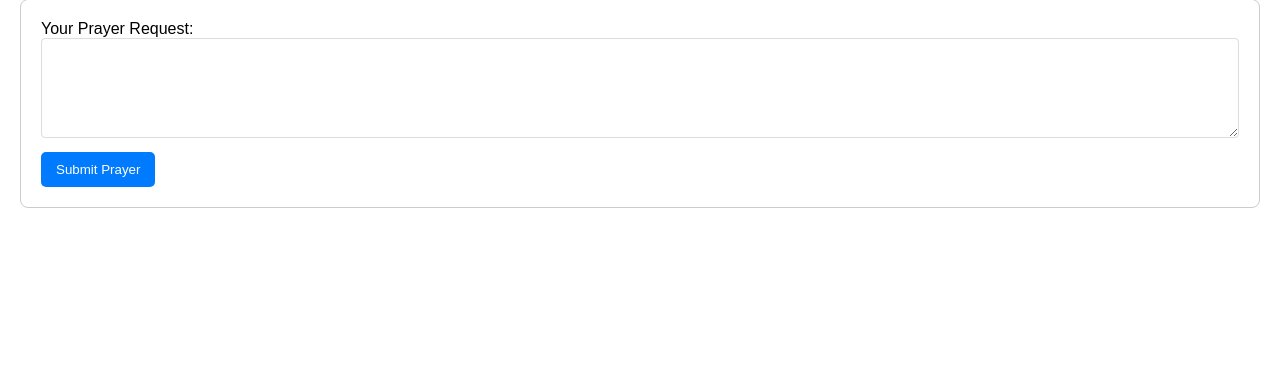
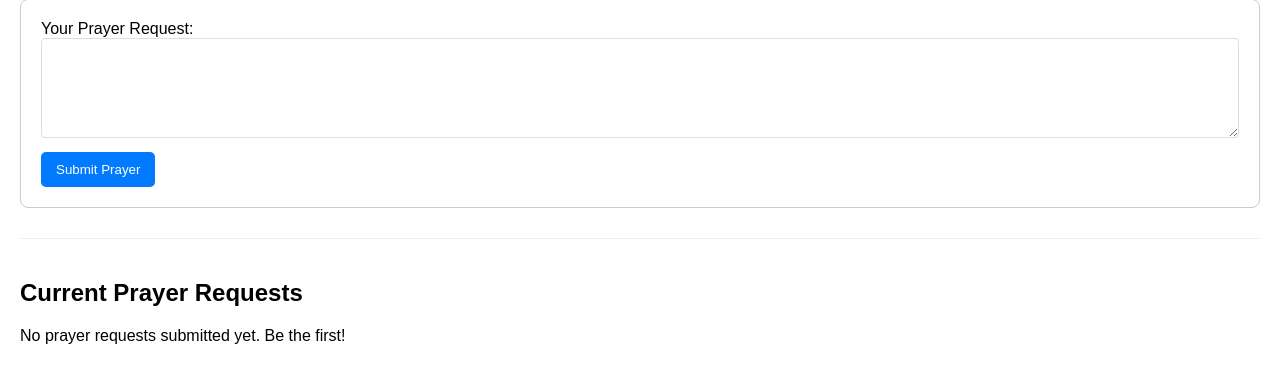
Before and after one commit to dwightwpursuit/prayer_hub_project, a Flask app: template templates/home.html in a window 1280 px wide. Shown: the part 177-560 px from the top of the page. Run offline with Flask 3, Linux system fonts and the light colour scheme; the template is opened without the code that fills it, so the values that code supplies are empty.

Commit message:
Feature: Display submitted prayer requests on homepage and implemented redirect after submission

```diff
--- a/app.py
+++ b/app.py
@@ -1,25 +1,28 @@
-from flask import Flask, render_template, request
+from flask import Flask, render_template, request, redirect, url_for # ADD redirect, url_for
 
 app = Flask(__name__)
 
 # This list will temporarily store our prayer requests
 prayer_requests = []
 
+@app.route('/')
+def home():
+    # Pass the prayer_requests list to the home.html template
+    return render_template('home.html', requests=prayer_requests) # KEY CHANGE HERE
+
 @app.route('/submit_request', methods=['POST'])
 def submit_request():
     if request.method == 'POST':
-        # Get the data from the form input named 'request_text'
         new_request = request.form['request_text']
-
-        # Add the new request to our list
         prayer_requests.append(new_request)
 
-        # For now, just print it to the console to confirm
         print(f"New prayer request submitted: {new_request}")
         print(f"All current requests: {prayer_requests}")
 
-        # Redirect back to the home page after submission
-        return "Prayer request submitted successfully! Check your console."
-        # We'll change the return later to be more user-friendly
+        # Redirect back to the home page after successful submission
+        # This makes for a much smoother user experience
+        return redirect(url_for('home')) # KEY CHANGE HERE
+
+
 if __name__ == '__main__':
     app.run(debug=True)
--- a/templates/home.html
+++ b/templates/home.html
@@ -6,10 +6,12 @@
     <title>Prayer Hub</title>
     <style>
         body { font-family: sans-serif; margin: 20px; }
-        form { margin-top: 30px; padding: 20px; border: 1px solid #ccc; border-radius: 8px; }
+        form { margin-top: 30px; padding: 20px; border: 1px solid #ccc; border-radius: 8px; margin-bottom: 30px; }
         textarea { width: 100%; height: 100px; margin-bottom: 10px; padding: 8px; border: 1px solid #ddd; border-radius: 4px; box-sizing: border-box; }
         button { padding: 10px 15px; background-color: #007bff; color: white; border: none; border-radius: 5px; cursor: pointer; }
         button:hover { background-color: #0056b3; }
+        .prayer-list { margin-top: 20px; border-top: 1px solid #eee; padding-top: 20px; }
+        .prayer-item { background-color: #f9f9f9; border: 1px solid #eee; padding: 10px; margin-bottom: 10px; border-radius: 5px; }
     </style>
 </head>
 <body>
@@ -23,5 +25,18 @@
         <button type="submit">Submit Prayer</button>
     </form>
 
+    <div class="prayer-list">
+        <h2>Current Prayer Requests</h2>
+        {% if requests %} {# Check if the 'requests' list is not empty #}
+            <ul>
+            {% for request in requests %} {# Loop through each request in the list #}
+                <li class="prayer-item">{{ request }}</li> {# Display the request #}
+            {% endfor %}
+            </ul>
+        {% else %}
+            <p>No prayer requests submitted yet. Be the first!</p>
+        {% endif %}
+    </div>
+
 </body>
 </html>
```
